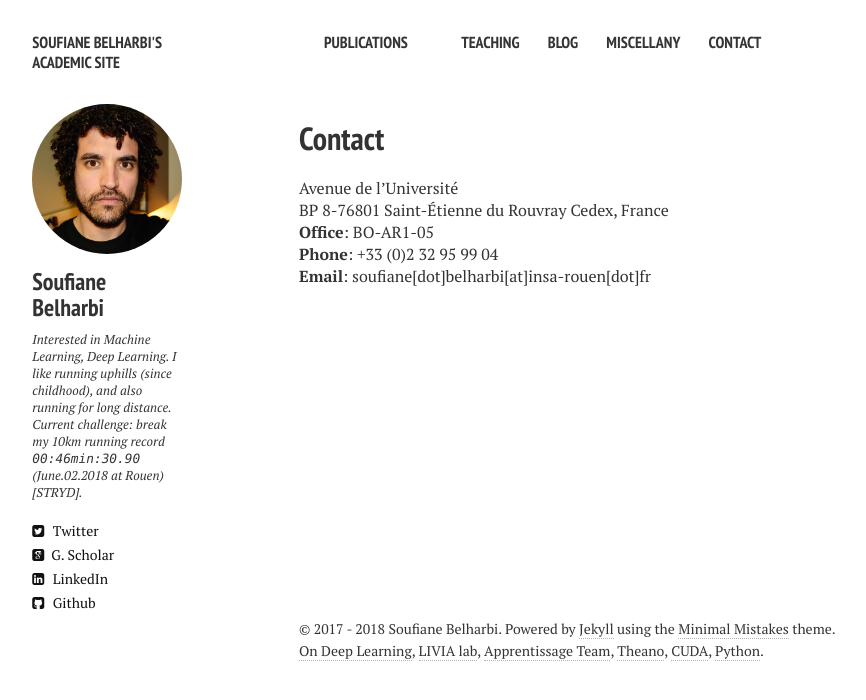
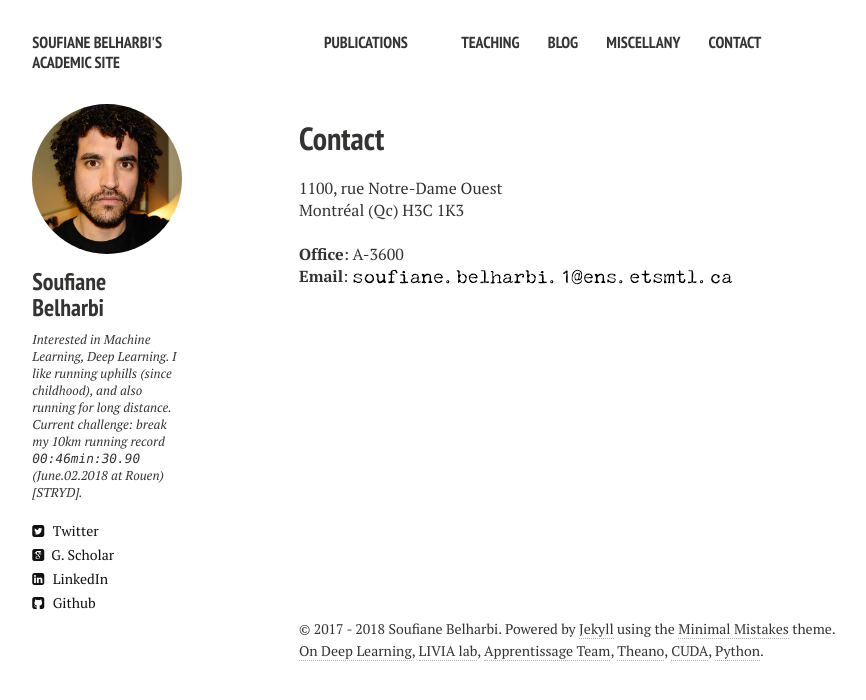
Before and after one commit to sbelharbi/sbelharbi.github.io, a Jekyll site: the page built from contact.md, in a window 1280 px wide. Shown: the top 700 px of the page, without its empty margins (21-887 px from the left). Built offline with Jekyll 4.4.1, drawn with Linux system fonts in a browser that asks for light colours; nearby versions of some CDN libraries.

Commit message:
Add @ email.

```diff
--- a/_config.yml
+++ b/_config.yml
@@ -13,6 +13,7 @@ disqus_shortname: sbelharbi
 owner:
   name:           Soufiane Belharbi
   avatar:         soufiane.jpeg
+  email-img:       mail.png
   bio:            "Interested in Machine Learning, Deep Learning. I like running uphills (since childhood), and also running for long distance. Current challenge: break my 10km running record <tt>00:46min:30.90</tt>  (June.02.2018 at Rouen) [STRYD]."
   email:          #
   # Social networking links are used in author-bio sidebar. Update and remove as you like.
--- a/contact.md
+++ b/contact.md
@@ -6,12 +6,12 @@ tags: [contact]
 comments: false
 ---
 
-Avenue de l'Université
+1100, rue Notre-Dame Ouest
 
-BP 8-76801 Saint-Étienne du Rouvray Cedex, France
+Montréal (Qc) H3C 1K3
+<br/>
+<br/>
 
-**Office**: BO-AR1-05
+**Office**: A-3600
 
-**Phone**: +33 (0)2 32 95 99 04
-
-**Email**: soufiane[dot]belharbi[at]insa-rouen[dot]fr
+**Email**: <img src="{{ site.url }}/images/{{ site.owner.email-img }}" alt="email">
```
Also changed, not shown: images/mail.png (added).
